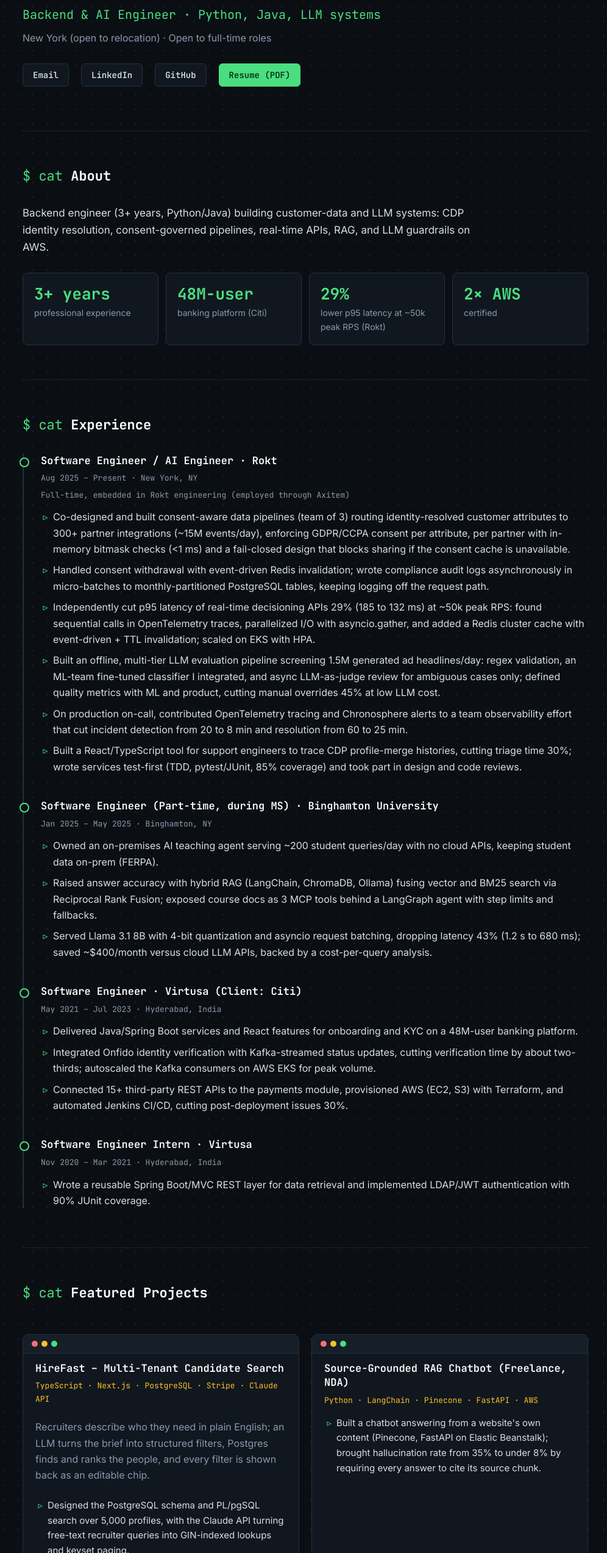
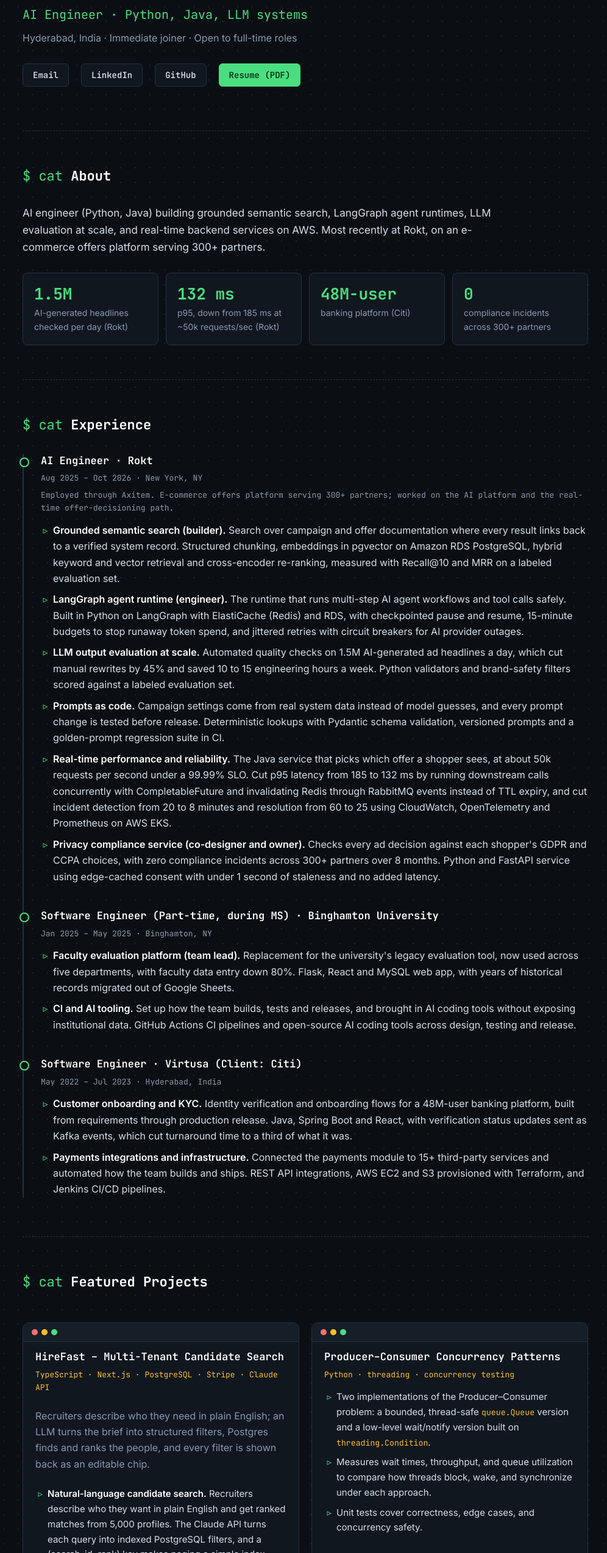
Before and after one commit to SaiDeepakGupta/SaiDeepakGupta.github.io, a plain HTML site: page index.html in a window 1280 px wide. Shown: the part 254-2800 px from the top of the page at 61% size, without its empty margins (139-1135 px from the left). Drawn offline with Linux system fonts and the light colour scheme.

Commit message:
Update site and resume to the latest resume
Refresh experience, projects, skills, education and contact details to
match the new resume, and replace resume.pdf.

Co-Authored-By: Claude Opus 5.5 <noreply@anthropic.com>
Claude-Session: https://claude.ai/code/session_01SkWDk5oVE7Qs26UvGK6Y1D

```diff
--- a/index.html
+++ b/index.html
@@ -3,11 +3,11 @@
 <head>
   <meta charset="utf-8">
   <meta name="viewport" content="width=device-width, initial-scale=1">
-  <title>SaiDeepak Gupta Karnatakapu | Software Engineer</title>
-  <meta name="description" content="Backend engineer (3+ years, Python/Java) building customer-data and LLM systems: CDP identity resolution, consent-governed pipelines, real-time APIs, RAG, and LLM guardrails on AWS.">
+  <title>SaiDeepak Gupta Karnatakapu | AI Engineer</title>
+  <meta name="description" content="AI engineer (Python, Java) building grounded semantic search, LangGraph agent runtimes, LLM evaluation at scale, and real-time backend services on AWS.">
   <meta name="theme-color" content="#0b0f14">
-  <meta property="og:title" content="SaiDeepak Gupta Karnatakapu | Software Engineer">
-  <meta property="og:description" content="Backend engineer (3+ years, Python/Java) building customer-data and LLM systems: CDP identity resolution, consent-governed pipelines, real-time APIs, RAG, and LLM guardrails on AWS.">
+  <meta property="og:title" content="SaiDeepak Gupta Karnatakapu | AI Engineer">
+  <meta property="og:description" content="AI engineer (Python, Java) building grounded semantic search, LangGraph agent runtimes, LLM evaluation at scale, and real-time backend services on AWS.">
   <meta property="og:url" content="https://saideepakgupta.github.io/">
   <meta property="og:type" content="website">
   <link rel="preconnect" href="https://fonts.googleapis.com">
@@ -35,11 +35,11 @@
   <div class="hero" id="top">
   <p class="prompt"><span class="user">sai@portfolio</span>:<span class="path">~</span>$ <span class="cmd">whoami</span></p>
   <h1>SaiDeepak Gupta Karnatakapu</h1>
-  <p class="tagline">Backend &amp; AI Engineer · Python, Java, LLM systems<span class="cursor" aria-hidden="true"></span></p>
-  <p class="location">New York (open to relocation) · Open to full-time roles</p>
+  <p class="tagline">AI Engineer · Python, Java, LLM systems<span class="cursor" aria-hidden="true"></span></p>
+  <p class="location">Hyderabad, India · Immediate joiner · Open to full-time roles</p>
   <p class="links">
-    <a href="mailto:saideepakgupta02@gmail.com">Email</a> ·
-    <a href="https://linkedin.com/in/saideepakgupta">LinkedIn</a> ·
+    <a href="mailto:saideepakguptakarnatakapu@gmail.com">Email</a> ·
+    <a href="https://www.linkedin.com/in/saideepakgupta/">LinkedIn</a> ·
     <a href="https://github.com/SaiDeepakGupta">GitHub</a> ·
     <a href="resume.pdf">Resume (PDF)</a>
   </p>
@@ -50,12 +50,12 @@
 
 <section id="about">
   <h2>About</h2>
-  <p>Backend engineer (3+ years, Python/Java) building customer-data and LLM systems: CDP identity resolution, consent-governed pipelines, real-time APIs, RAG, and LLM guardrails on AWS.</p>
+  <p>AI engineer (Python, Java) building grounded semantic search, LangGraph agent runtimes, LLM evaluation at scale, and real-time backend services on AWS. Most recently at Rokt, on an e-commerce offers platform serving 300+ partners.</p>
   <ul class="stats">
-    <li><strong>3+ years</strong> professional experience</li>
+    <li><strong>1.5M</strong> AI-generated headlines checked per day (Rokt)</li>
+    <li><strong>132 ms</strong> p95, down from 185 ms at ~50k requests/sec (Rokt)</li>
     <li><strong>48M-user</strong> banking platform (Citi)</li>
-    <li><strong>29%</strong> lower p95 latency at ~50k peak RPS (Rokt)</li>
-    <li><strong>2× AWS</strong> certified</li>
+    <li><strong>0</strong> compliance incidents across 300+ partners</li>
   </ul>
 </section>
 
@@ -63,16 +63,16 @@
   <h2>Experience</h2>
 
   <article>
-    <h3>Software Engineer / AI Engineer · Rokt</h3>
-    <p class="meta">Aug 2025 – Present · New York, NY</p>
-    <p class="meta">Full-time, embedded in Rokt engineering (employed through Axitem)</p>
+    <h3>AI Engineer · Rokt</h3>
+    <p class="meta">Aug 2025 – Oct 2026 · New York, NY</p>
+    <p class="meta">Employed through Axitem. E-commerce offers platform serving 300+ partners; worked on the AI platform and the real-time offer-decisioning path.</p>
     <ul>
-      <li>Co-designed and built consent-aware data pipelines (team of 3) routing identity-resolved customer attributes to 300+ partner integrations (~15M events/day), enforcing GDPR/CCPA consent per attribute, per partner with in-memory bitmask checks (&lt;1 ms) and a fail-closed design that blocks sharing if the consent cache is unavailable.</li>
-      <li>Handled consent withdrawal with event-driven Redis invalidation; wrote compliance audit logs asynchronously in micro-batches to monthly-partitioned PostgreSQL tables, keeping logging off the request path.</li>
-      <li>Independently cut p95 latency of real-time decisioning APIs 29% (185 to 132 ms) at ~50k peak RPS: found sequential calls in OpenTelemetry traces, parallelized I/O with asyncio.gather, and added a Redis cluster cache with event-driven + TTL invalidation; scaled on EKS with HPA.</li>
-      <li>Built an offline, multi-tier LLM evaluation pipeline screening 1.5M generated ad headlines/day: regex validation, an ML-team fine-tuned classifier I integrated, and async LLM-as-judge review for ambiguous cases only; defined quality metrics with ML and product, cutting manual overrides 45% at low LLM cost.</li>
-      <li>On production on-call, contributed OpenTelemetry tracing and Chronosphere alerts to a team observability effort that cut incident detection from 20 to 8 min and resolution from 60 to 25 min.</li>
-      <li>Built a React/TypeScript tool for support engineers to trace CDP profile-merge histories, cutting triage time 30%; wrote services test-first (TDD, pytest/JUnit, 85% coverage) and took part in design and code reviews.</li>
+      <li><strong>Grounded semantic search (builder).</strong> Search over campaign and offer documentation where every result links back to a verified system record. Structured chunking, embeddings in pgvector on Amazon RDS PostgreSQL, hybrid keyword and vector retrieval and cross-encoder re-ranking, measured with Recall@10 and MRR on a labeled evaluation set.</li>
+      <li><strong>LangGraph agent runtime (engineer).</strong> The runtime that runs multi-step AI agent workflows and tool calls safely. Built in Python on LangGraph with ElastiCache (Redis) and RDS, with checkpointed pause and resume, 15-minute budgets to stop runaway token spend, and jittered retries with circuit breakers for AI provider outages.</li>
+      <li><strong>LLM output evaluation at scale.</strong> Automated quality checks on 1.5M AI-generated ad headlines a day, which cut manual rewrites by 45% and saved 10 to 15 engineering hours a week. Python validators and brand-safety filters scored against a labeled evaluation set.</li>
+      <li><strong>Prompts as code.</strong> Campaign settings come from real system data instead of model guesses, and every prompt change is tested before release. Deterministic lookups with Pydantic schema validation, versioned prompts and a golden-prompt regression suite in CI.</li>
+      <li><strong>Real-time performance and reliability.</strong> The Java service that picks which offer a shopper sees, at about 50k requests per second under a 99.99% SLO. Cut p95 latency from 185 to 132 ms by running downstream calls concurrently with CompletableFuture and invalidating Redis through RabbitMQ events instead of TTL expiry, and cut incident detection from 20 to 8 minutes and resolution from 60 to 25 using CloudWatch, OpenTelemetry and Prometheus on AWS EKS.</li>
+      <li><strong>Privacy compliance service (co-designer and owner).</strong> Checks every ad decision against each shopper's GDPR and CCPA choices, with zero compliance incidents across 300+ partners over 8 months. Python and FastAPI service using edge-cached consent with under 1 second of staleness and no added latency.</li>
     </ul>
   </article>
 
@@ -80,27 +80,17 @@
     <h3>Software Engineer (Part-time, during MS) · Binghamton University</h3>
     <p class="meta">Jan 2025 – May 2025 · Binghamton, NY</p>
     <ul>
-      <li>Owned an on-premises AI teaching agent serving ~200 student queries/day with no cloud APIs, keeping student data on-prem (FERPA).</li>
-      <li>Raised answer accuracy with hybrid RAG (LangChain, ChromaDB, Ollama) fusing vector and BM25 search via Reciprocal Rank Fusion; exposed course docs as 3 MCP tools behind a LangGraph agent with step limits and fallbacks.</li>
-      <li>Served Llama 3.1 8B with 4-bit quantization and asyncio request batching, dropping latency 43% (1.2 s to 680 ms); saved ~$400/month versus cloud LLM APIs, backed by a cost-per-query analysis.</li>
+      <li><strong>Faculty evaluation platform (team lead).</strong> Replacement for the university's legacy evaluation tool, now used across five departments, with faculty data entry down 80%. Flask, React and MySQL web app, with years of historical records migrated out of Google Sheets.</li>
+      <li><strong>CI and AI tooling.</strong> Set up how the team builds, tests and releases, and brought in AI coding tools without exposing institutional data. GitHub Actions CI pipelines and open-source AI coding tools across design, testing and release.</li>
     </ul>
   </article>
 
   <article>
     <h3>Software Engineer · Virtusa (Client: Citi)</h3>
-    <p class="meta">May 2021 – Jul 2023 · Hyderabad, India</p>
+    <p class="meta">May 2022 – Jul 2023 · Hyderabad, India</p>
     <ul>
-      <li>Delivered Java/Spring Boot services and React features for onboarding and KYC on a 48M-user banking platform.</li>
-      <li>Integrated Onfido identity verification with Kafka-streamed status updates, cutting verification time by about two-thirds; autoscaled the Kafka consumers on AWS EKS for peak volume.</li>
-      <li>Connected 15+ third-party REST APIs to the payments module, provisioned AWS (EC2, S3) with Terraform, and automated Jenkins CI/CD, cutting post-deployment issues 30%.</li>
-    </ul>
-  </article>
-
-  <article>
-    <h3>Software Engineer Intern · Virtusa</h3>
-    <p class="meta">Nov 2020 – Mar 2021 · Hyderabad, India</p>
-    <ul>
-      <li>Wrote a reusable Spring Boot/MVC REST layer for data retrieval and implemented LDAP/JWT authentication with 90% JUnit coverage.</li>
+      <li><strong>Customer onboarding and KYC.</strong> Identity verification and onboarding flows for a 48M-user banking platform, built from requirements through production release. Java, Spring Boot and React, with verification status updates sent as Kafka events, which cut turnaround time to a third of what it was.</li>
+      <li><strong>Payments integrations and infrastructure.</strong> Connected the payments module to 15+ third-party services and automated how the team builds and ships. REST API integrations, AWS EC2 and S3 provisioned with Terraform, and Jenkins CI/CD pipelines.</li>
     </ul>
   </article>
 </section>
@@ -113,19 +103,10 @@
     <p class="meta">TypeScript · Next.js · PostgreSQL · Stripe · Claude API</p>
     <p>Recruiters describe who they need in plain English; an LLM turns the brief into structured filters, Postgres finds and ranks the people, and every filter is shown back as an editable chip.</p>
     <ul>
-      <li>Designed the PostgreSQL schema and PL/pgSQL search over 5,000 profiles, with the Claude API turning free-text recruiter queries into GIN-indexed lookups and keyset paging.</li>
-      <li>Isolated tenants with row-level security and deny-by-default grants; made the free-tier limit race-proof with one atomic conditional UPDATE; built idempotent, HMAC-verified Stripe webhooks.</li>
+      <li><strong>Natural-language candidate search.</strong> Recruiters describe who they want in plain English and get ranked matches from 5,000 profiles. The Claude API turns each query into indexed PostgreSQL filters, and a (search_id, rank) key makes paging a simple index range read.</li>
+      <li><strong>Tenant isolation and billing.</strong> Each customer sees only their own data, and free-tier limits hold under load. PostgreSQL row-level security, free-tier limits enforced with one atomic UPDATE (10 concurrent requests, exactly 1 succeeds), and HMAC-verified, deduplicated Stripe webhooks.</li>
     </ul>
     <p class="repo"><a href="https://github.com/SaiDeepakGupta/rotto-fullstack-task-saideepakgupta">View code on GitHub →</a></p>
-  </article>
-
-  <article>
-    <h3>Source-Grounded RAG Chatbot (Freelance, NDA)</h3>
-    <p class="meta">Python · LangChain · Pinecone · FastAPI · AWS</p>
-    <ul>
-      <li>Built a chatbot answering from a website's own content (Pinecone, FastAPI on Elastic Beanstalk); brought hallucination rate from 35% to under 8% by requiring every answer to cite its source chunk.</li>
-    </ul>
-    <p class="note">Code is private under NDA.</p>
   </article>
 
   <article>
@@ -155,16 +136,16 @@
 <section id="skills">
   <h2>Technical Skills</h2>
   <dl class="skills">
-    <dt>Languages &amp; Fundamentals</dt>
-    <dd>Python, Java, TypeScript, SQL; data structures &amp; algorithms, distributed systems, system design</dd>
-    <dt>Backend &amp; Data</dt>
-    <dd>Spring Boot, FastAPI, Kafka, Redis, PostgreSQL, REST microservices, event-driven pipelines, React, Next.js</dd>
-    <dt>Generative AI</dt>
-    <dd>LLM evaluation &amp; guardrails, structured outputs, hybrid RAG (vector + BM25), LangGraph, MCP, LangChain, Claude Code</dd>
-    <dt>Data Governance</dt>
-    <dd>GDPR/CCPA consent enforcement, attribute-level access control, audit logging, row-level security</dd>
-    <dt>Cloud &amp; Reliability</dt>
-    <dd>AWS (EKS, EC2, S3), Docker, Kubernetes, Terraform, OpenTelemetry, Prometheus, Jenkins CI/CD, TDD</dd>
+    <dt>Languages</dt>
+    <dd>Python, Java, TypeScript, SQL</dd>
+    <dt>AI and LLMs</dt>
+    <dd>Semantic search and RAG, embeddings, pgvector, hybrid retrieval and re-ranking, LangGraph agents, prompt engineering, structured outputs (Pydantic), LLM evaluation (Recall@10, MRR, golden-prompt tests), Claude API</dd>
+    <dt>Backend and Data</dt>
+    <dd>FastAPI, asyncio, Spring Boot, PostgreSQL, Redis, Cassandra, Kafka, RabbitMQ</dd>
+    <dt>Cloud and DevOps</dt>
+    <dd>AWS (EKS, RDS, ElastiCache, S3, CloudWatch, Secrets Manager), Docker, Terraform, GitHub Actions, ArgoCD, OpenTelemetry, Prometheus</dd>
+    <dt>Tools</dt>
+    <dd>Claude Code, Codex, pytest, React</dd>
   </dl>
 </section>
 
@@ -176,7 +157,7 @@
   </article>
   <article>
     <h3>Bachelor of Technology in Information Technology</h3>
-    <p class="meta">Malla Reddy College of Engineering and Technology</p>
+    <p class="meta">Malla Reddy College of Engineering and Technology · Aug 2019 – May 2022</p>
   </article>
 
   <h3>Certifications</h3>
@@ -188,10 +169,10 @@
 
 <section id="contact">
   <h2>Contact</h2>
-  <p>I'm looking for full-time software engineering roles in backend, full-stack, and applied AI. The best way to reach me is email.</p>
+  <p>I'm looking for full-time AI engineering and backend roles, and I can join immediately. The best way to reach me is email.</p>
   <ul>
-    <li>Email: <a href="mailto:saideepakgupta02@gmail.com">saideepakgupta02@gmail.com</a></li>
-    <li>LinkedIn: <a href="https://linkedin.com/in/saideepakgupta">linkedin.com/in/saideepakgupta</a></li>
+    <li>Email: <a href="mailto:saideepakguptakarnatakapu@gmail.com">saideepakguptakarnatakapu@gmail.com</a></li>
+    <li>LinkedIn: <a href="https://www.linkedin.com/in/saideepakgupta/">linkedin.com/in/saideepakgupta</a></li>
     <li>GitHub: <a href="https://github.com/SaiDeepakGupta">github.com/SaiDeepakGupta</a></li>
   </ul>
 </section>
```
Also changed, not shown: 1 other file.
